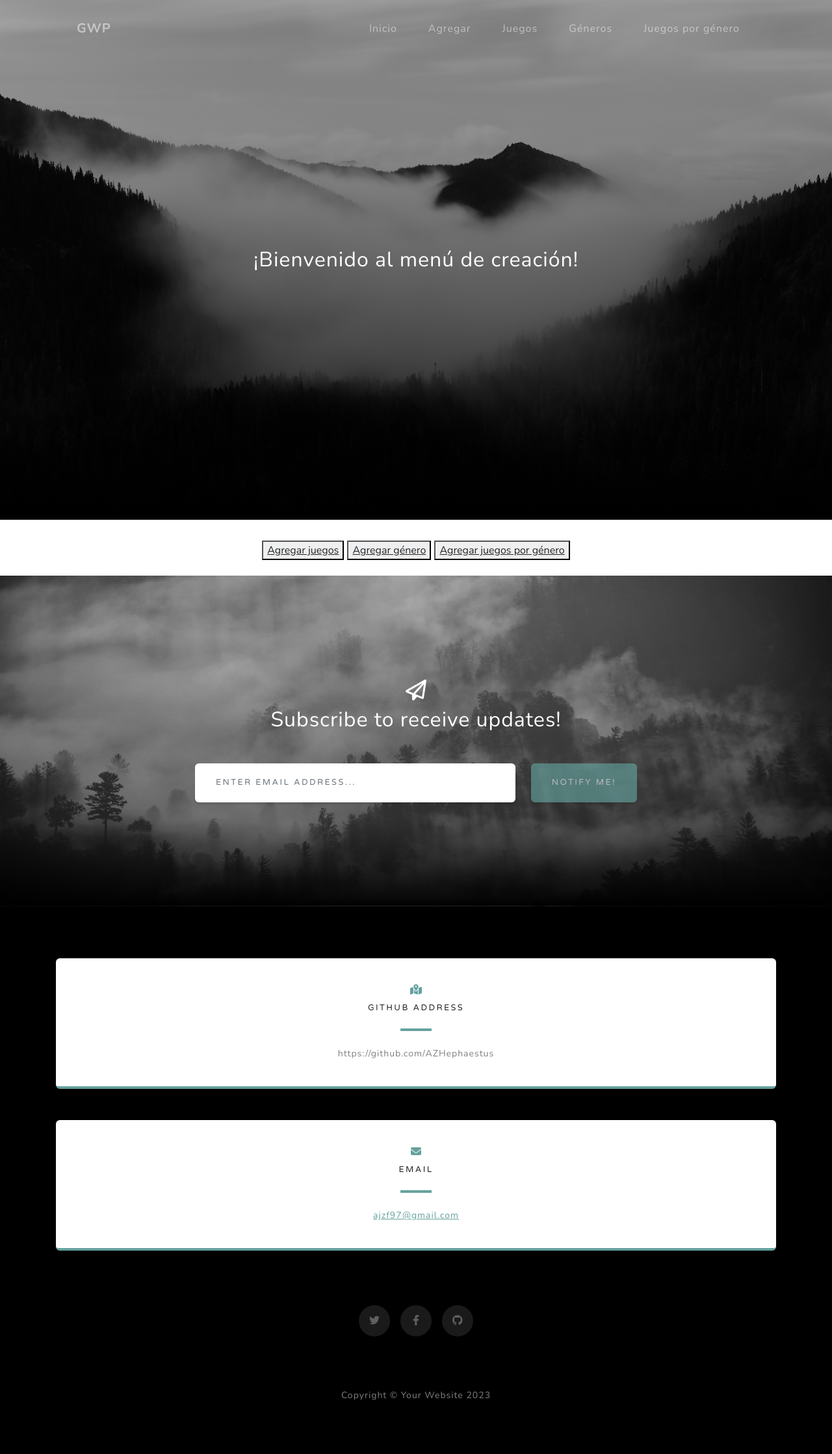
After one commit to AZHephaestus/Preentrega3, a Django app: page /add/index in a window 1280 px wide. The commit adds this page. Shown: the whole page at 65% size. Run offline with Django 5.2, Linux system fonts and the light colour scheme; some libraries are stand-ins or nearby versions.

Commit message:
Preentrega3ActualizacionDeBotones

```diff
--- /dev/null
+++ b/Preentrega3/GWP/Templates/GWP/add_index.html
@@ -0,0 +1,19 @@
+{% extends 'GWP/base.html' %}
+{% block title %}
+    Menú de creación
+{% endblock title %}
+
+{% block cont_title %}
+    ¡Bienvenido al menú de creación!
+{% endblock cont_title %}
+{% block contenido %}
+<div class="container px-4 px-lg-5 d-flex py-4 h-50 align-items-center justify-content-center">
+    <div class="d-flex">
+        <div class="text-center">
+<button class="bg-opacity-75"><a class="text-dark" href="{% url 'game_create' %}">Agregar juegos</a></button>
+<button class="bg-opacity-75"><a class="text-dark" href="{% url 'genre_create' %}">Agregar género</a></button>
+<button class="bg-opacity-75"><a class="text-dark" href="{% url 'gamebygenre_create' %}">Agregar juegos por género</a></button>
+        </div>
+    </div>
+</div>
+{% endblock contenido %}
--- a/Preentrega3/GWP/Templates/GWP/index.html
+++ b/Preentrega3/GWP/Templates/GWP/index.html
@@ -12,12 +12,6 @@
         <div class="text-center">
             <h1 class="mx-auto my-0 text-uppercase">GamingWebPage</h1>
             <h2 class="text-black mx-auto mt-2 mb-3">Un lugar, todos tus juegos.</h2>
-<button class="bg-opacity-75"><a class="text-dark" href="{% url 'game_list' %}">Lista de juegos</a></button>
-<button class="bg-opacity-75"><a class="text-dark" href="{% url 'game_create' %}">Agregar juegos</a></button>
-<button class="bg-opacity-75"><a class="text-dark" href="{% url 'genre_list' %}">Lista de géneros</a></button>
-<button class="bg-opacity-75"><a class="text-dark" href="{% url 'genre_create' %}">Agregar género</a></button>
-<button class="bg-opacity-75"><a class="text-dark" href="{% url 'gamebygenre_list' %}">Lista de juegos por género</a></button>
-<button class="bg-opacity-75"><a class="text-dark" href="{% url 'gamebygenre_create' %}">Agregar juego por género</a></button>
         </div>
     </div>
 </div>
--- a/Preentrega3/GWP/Templates/GWP/navbar.html
+++ b/Preentrega3/GWP/Templates/GWP/navbar.html
@@ -9,6 +9,7 @@
         <div class="collapse navbar-collapse" id="navbarResponsive">
             <ul class="navbar-nav ms-auto">
                 <li class="nav-item"><a class="nav-link" href="{% url 'index' %}">Inicio</a></li>
+                <li class="nav-item"><a class="nav-link" href="{% url 'add_index' %}">Agregar</a></li>
                 <li class="nav-item"><a class="nav-link" href="{% url 'game_list' %}">Juegos</a></li>
                 <li class="nav-item"><a class="nav-link" href="{% url 'genre_list' %}">Géneros</a></li>
                 <li class="nav-item"><a class="nav-link" href="{% url 'gamebygenre_list' %}">Juegos por género</a></li>
--- a/Preentrega3/GWP/urls.py
+++ b/Preentrega3/GWP/urls.py
@@ -10,4 +10,5 @@ urlpatterns = [
     path('genre/create', views.genre_create, name= "genre_create"),
     path('gamebygenre/list', views.gamebygenre_list, name= "gamebygenre_list"),
     path('gamebygenre/create', views.gamebygenre_create, name= "gamebygenre_create"),
+    path('add/index', views.add_index, name= "add_index"),
 ]
--- a/Preentrega3/GWP/views.py
+++ b/Preentrega3/GWP/views.py
@@ -51,3 +51,6 @@ def gamebygenre_create(request):
         form = forms.gamebygenreform()
         context = {"form": form}
     return render(request, "GWP/gamebygenre_creation.html", context)
+
+def add_index(request):
+    return render(request, "GWP/add_index.html")
```
Also changed, not shown: Preentrega3/db.sqlite3.
